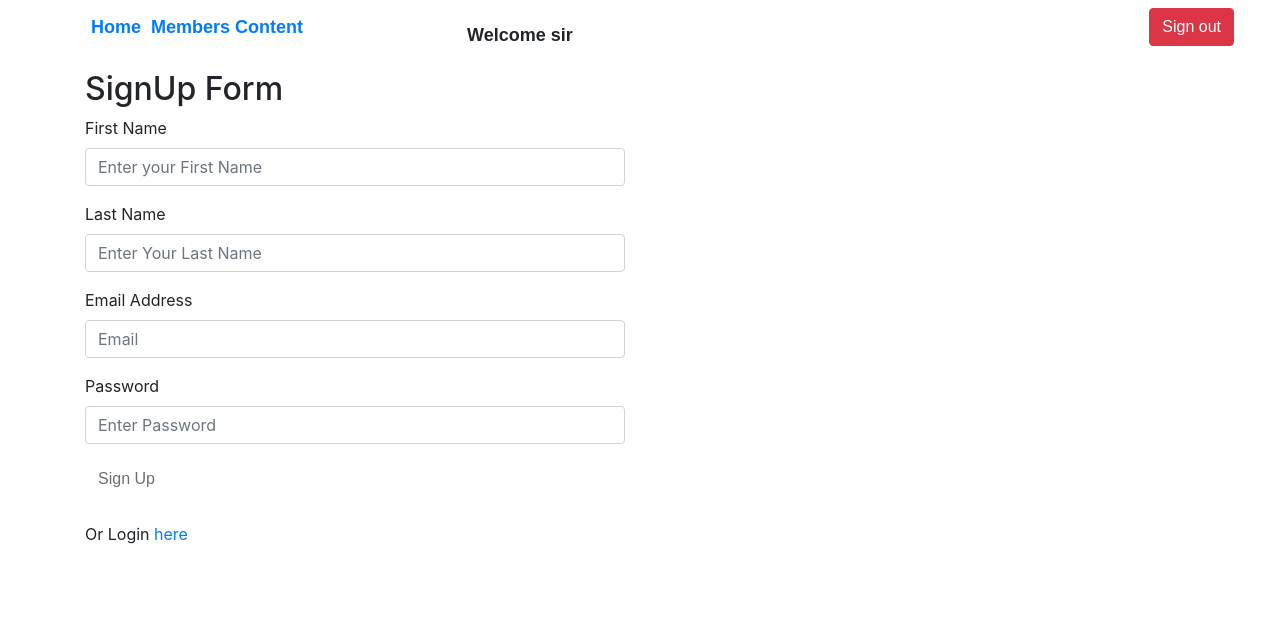
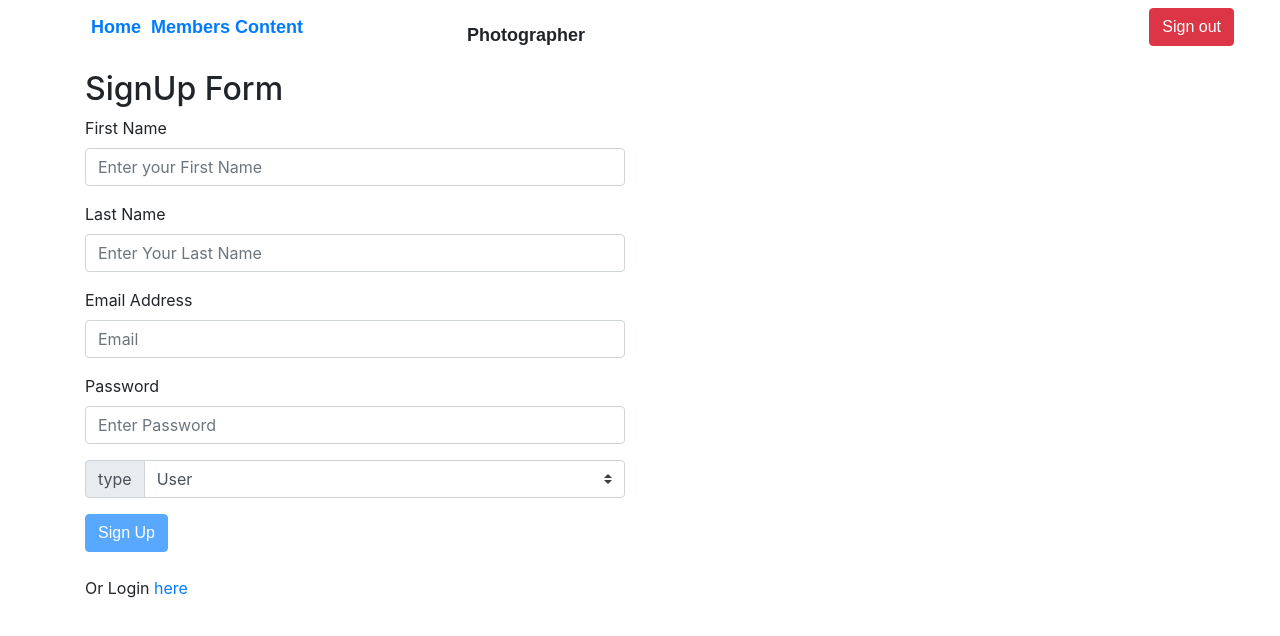
Before and after one commit to MateusAndre1/Meetophotographers, a React (Create React App) app in the folder client/: page /signup in a window 1280 px wide. Shown: the top 636 px of the page. Built offline with nearby package versions, Linux system fonts and the light colour scheme; no server answers; sample sign-in values are in the browser's storage; a web font is replaced by a local one.

Commit message:
added input for user or photographer

```diff
--- /dev/null
+++ b/client/src/components/DropdownInput/DropdownInput.js
@@ -0,0 +1,15 @@
+import React from "react";
+
+export const DropdownInput = props => (
+    <div className="form-group">
+        <div className="input-group mb-3">
+            <div className="input-group-prepend">
+                <label className="input-group-text" for="inputGroupSelect01">{props.label}</label>
+            </div>
+            <select className="custom-select" id="inputGroupSelect01" onChange={props.onChange} type={props.type} name={props.name}>
+                <option selected value="User">User</option>
+                <option value="Photographer">Photographer</option>
+            </select>
+        </div>
+    </div>
+)
--- /dev/null
+++ b/client/src/components/DropdownInput/index.js
@@ -0,0 +1 @@
+export {default} from "./DropdownInput.js";
--- a/client/src/pages/Member/Member.js
+++ b/client/src/pages/Member/Member.js
@@ -5,7 +5,8 @@ class Member extends React.Component {
         super(props);
 
         this.state = {
-            firstname: ""
+            firstName: "",
+            userType: ""
         };
     }
 
@@ -16,7 +17,8 @@ class Member extends React.Component {
             return res.json();
         }).then(data => {
             this.setState({
-                firstname: data.firstname
+                firstName: data.firstName,
+                userType: data.userType
             })
         });
     }
@@ -25,7 +27,16 @@ class Member extends React.Component {
     render() {
         return (
             <div className="container">
-                Welcome sir {this.state.firstname}
+                {this.state.userType ? (
+                    <div>
+                      User {this.state.firstName}
+                    </div>
+                  ) : (
+                      <div>
+                        Photographer {this.state.firstName}
+                      </div>
+                    )}
+
             </div>
         )
     }
--- a/client/src/pages/Signup/Signup.js
+++ b/client/src/pages/Signup/Signup.js
@@ -1,5 +1,6 @@
 import React, { Component } from "react";
 import { InputElement } from "../../components/InputElement/InputElement";
+import { DropdownInput } from "../../components/DropdownInput/DropdownInput";
 import API from "../../utils/API";
 
 class Signup extends Component {
@@ -7,8 +8,9 @@ class Signup extends Component {
         authenticated: false,
         email: "",
         password: "",
-        firstname: "",
-        lastname: ""
+        firstName: "",
+        lastName: "",
+        userType: ""
     };
 
     componentDidMount() {
@@ -35,11 +37,12 @@ class Signup extends Component {
             API.saveUser({
                 email: this.state.email,
                 password: this.state.password,
-                firstname: this.state.firstname,
-                lastname: this.state.lastname
+                firstName: this.state.firstName,
+                lastName: this.state.lastName,
+                userType: this.state.userType
             })
-            .then(res => this.isAuthenticated(res))
-            .catch(err => console.log(err));
+                .then(res => this.isAuthenticated(res))
+                .catch(err => console.log(err));
         }
     };
 
@@ -52,16 +55,16 @@ class Signup extends Component {
 
                         <form className="login">
                             <InputElement
-                                value={this.state.firstname}
+                                value={this.state.firstName}
                                 onChange={this.handleInputChange}
-                                name="firstname"
+                                name="firstName"
                                 placeholder="Enter your First Name"
                                 label="First Name"
                                 type="text" />
                             <InputElement
-                                value={this.state.lastname}
+                                value={this.state.lastName}
                                 onChange={this.handleInputChange}
-                                name="lastname"
+                                name="lastName"
                                 placeholder="Enter Your Last Name"
                                 label="Last Name"
                                 type="text" />
@@ -79,10 +82,17 @@ class Signup extends Component {
                                 placeholder="Enter Password"
                                 label="Password"
                                 type="password" />
+                            <DropdownInput
+                                value={this.state.userType}
+                                onChange={this.handleInputChange}
+                                name="userType"
+                                placeholder="User or Photographer"
+                                label="type"
+                                type="text" />
                             <button
                                 onClick={this.handleFormSubmit}
-                                className="btn btn-default"
-                                disabled={!(this.state.email && this.state.password)}>Sign Up</button>
+                                className="btn btn-primary"
+                                disabled={!(this.state.email && this.state.password && this.state.firstName && this.state.lastName && this.state.userType)}>Sign Up</button>
                         </form>
 
                         <br />
```
Also changed, not shown: 2 other files (tests, documents, lock files or other folders).
